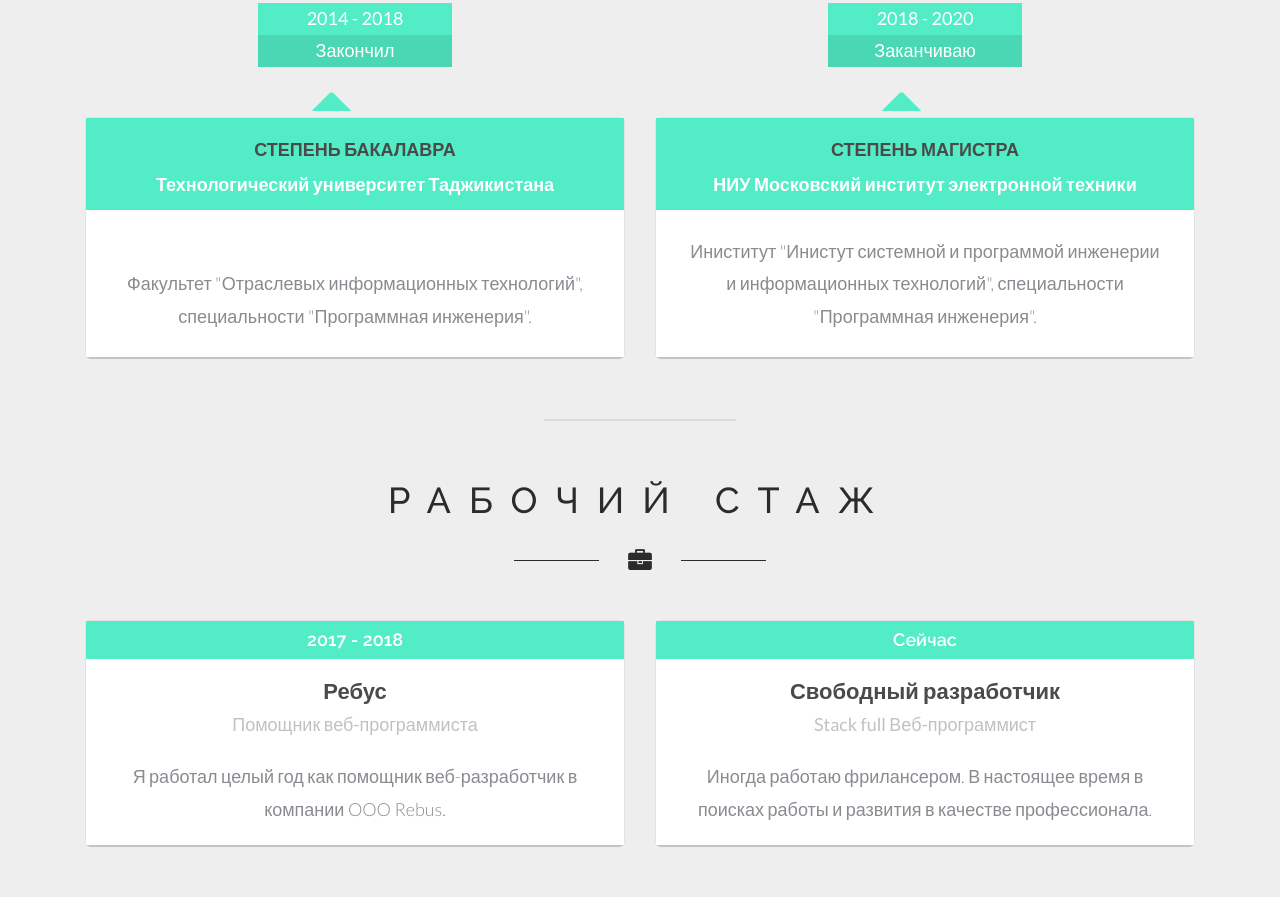
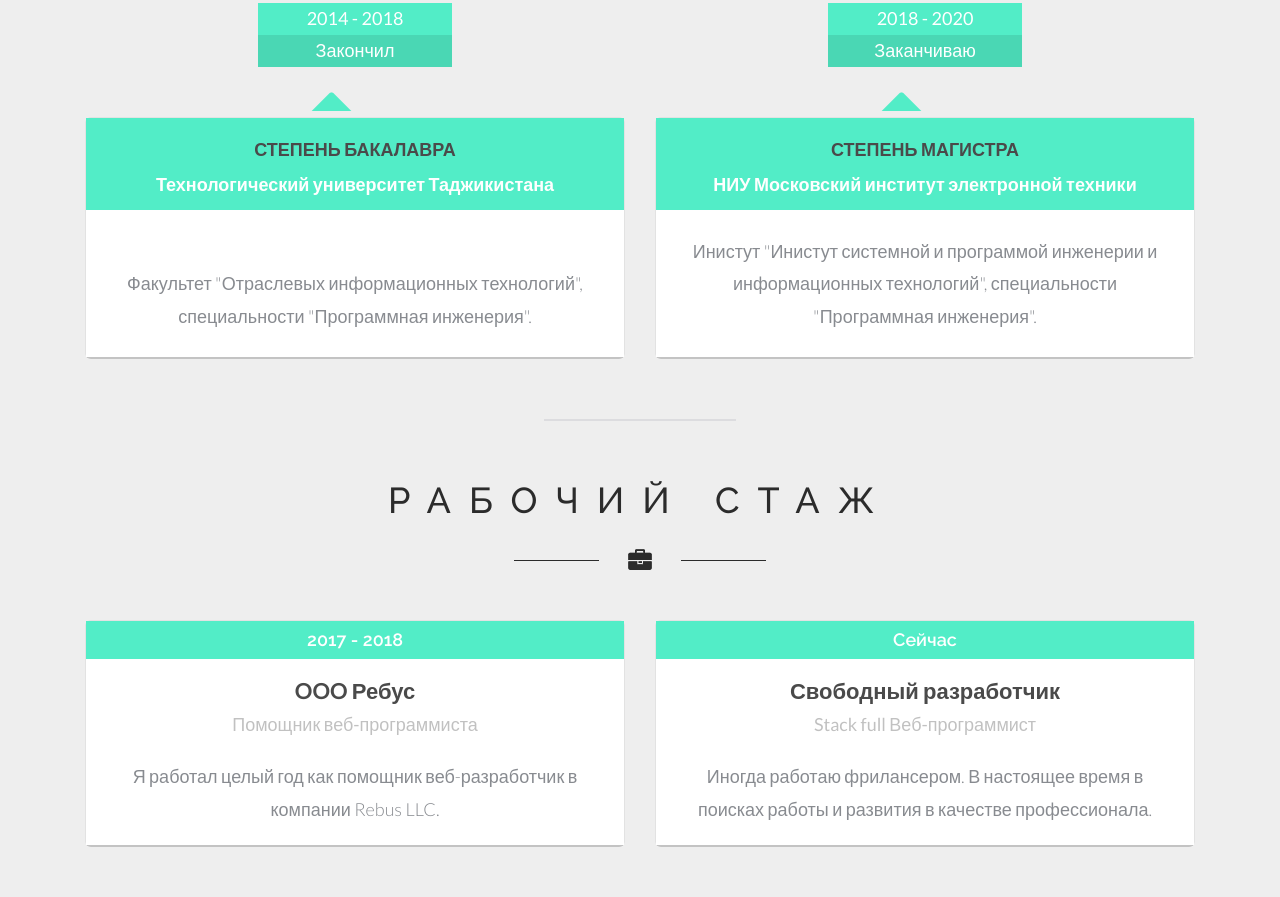
Before and after one commit to vfiruz97/vfiruz97.github.io, a plain HTML site: page index.html in a window 1280 px wide. Shown: the part 2143-3040 px from the top of the page. Drawn offline with Linux system fonts and the light colour scheme.

Commit message:
Add files via upload

```diff
--- a/index.html
+++ b/index.html
@@ -216,7 +216,7 @@ Framwork Yii и JQuery, а также систему контроля верси
 						<h4>НИУ Московский институт электронной техники</h4>
 					</div>
 					<div class="edu-grid-info">
-						<h5>Иниститут "Инистут системной и программой инженерии и информационных технологий",
+						<h5>Инистут "Инистут системной и программой инженерии и информационных технологий",
 						 специальности "Программная инженерия".</h5>
 					</div>
 				</div>
@@ -241,9 +241,9 @@ Framwork Yii и JQuery, а также систему контроля верси
 				<div class="work-grid">
 					<h3>2017  - 2018</h3>
 					<div class="work-grid-info">
-						<h4>Ребус</h4>
+						<h4>OOO Ребус</h4>
 						<h5>Помощник веб-программиста</h5>
-						<p>Я работал целый год как помощник веб-разработчик в компании OOO Rebus.</p>
+						<p>Я работал целый год как помощник веб-разработчик в компании Rebus LLC.</p>
 					</div>
 				</div>
 			</div>
@@ -366,7 +366,7 @@ Framwork Yii и JQuery, а также систему контроля верси
 		</div>
 
 		<div class="contact-grids">
-			<div class="col-md-12 col-sm-12 contact-left" align='center'>
+			<div class="col-md-12 col-sm-12 contact-left" style='text-align:center'>
 				<ul>
 					<li>Юности 7, </li>
 					<li>Москва, Зеленоград</li>
```
